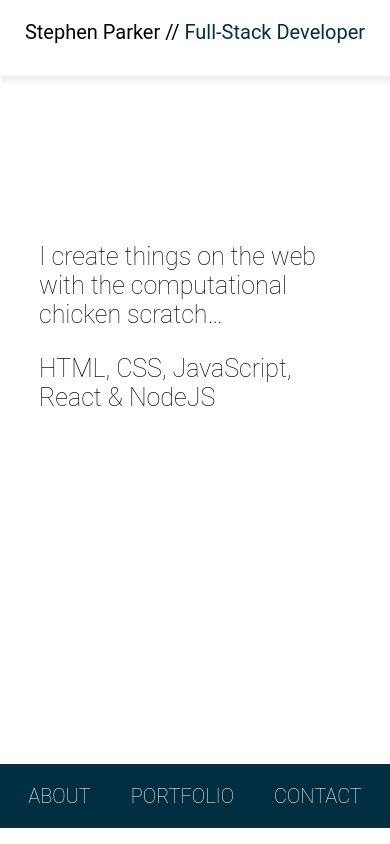
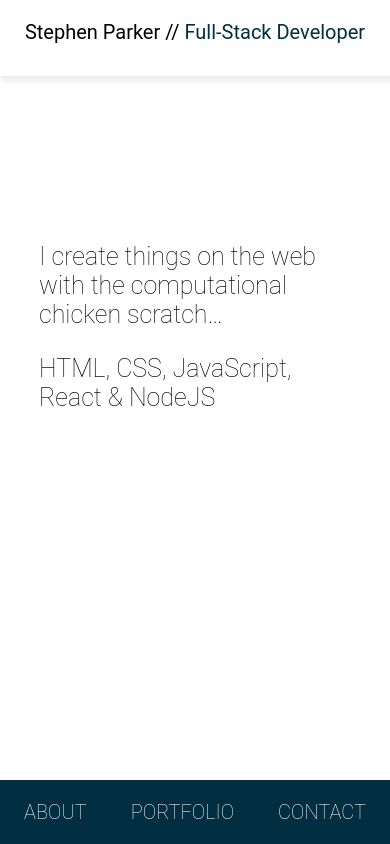
Before and after one commit to stephenparkhum/SP-Web-Portfolio-React, a React (Create React App) app: page / in a window 390 px wide. Built offline with nearby package versions, Linux system fonts and the light colour scheme.

Commit message:
Updating footer nav

```diff
--- a/src/components/Nav/RightNav/RightNav.css
+++ b/src/components/Nav/RightNav/RightNav.css
@@ -7,6 +7,8 @@
         font-weight: lighter;
         width: 100%;
         z-index: 1000;
+        margin: 0;
+        padding: 0;
 
     }
 
@@ -25,20 +27,21 @@
         align-self: center;
     }
 
-    nav ul {
+    aside nav ul {
         display: flex;
         flex-direction: row;
-        justify-content: center;
+        justify-content: space-evenly;
         align-self: center;
         background-color: var(--med-blue);
         padding: 0;
+        margin: 0;
         width: 100%;
     }
 
     nav ul li {
         list-style: none;
         align-self: center;
-        padding: 20px 20px 20px 20px;
+        padding: 20px;
         color: white;
         font-size: 20px;
     }
```
